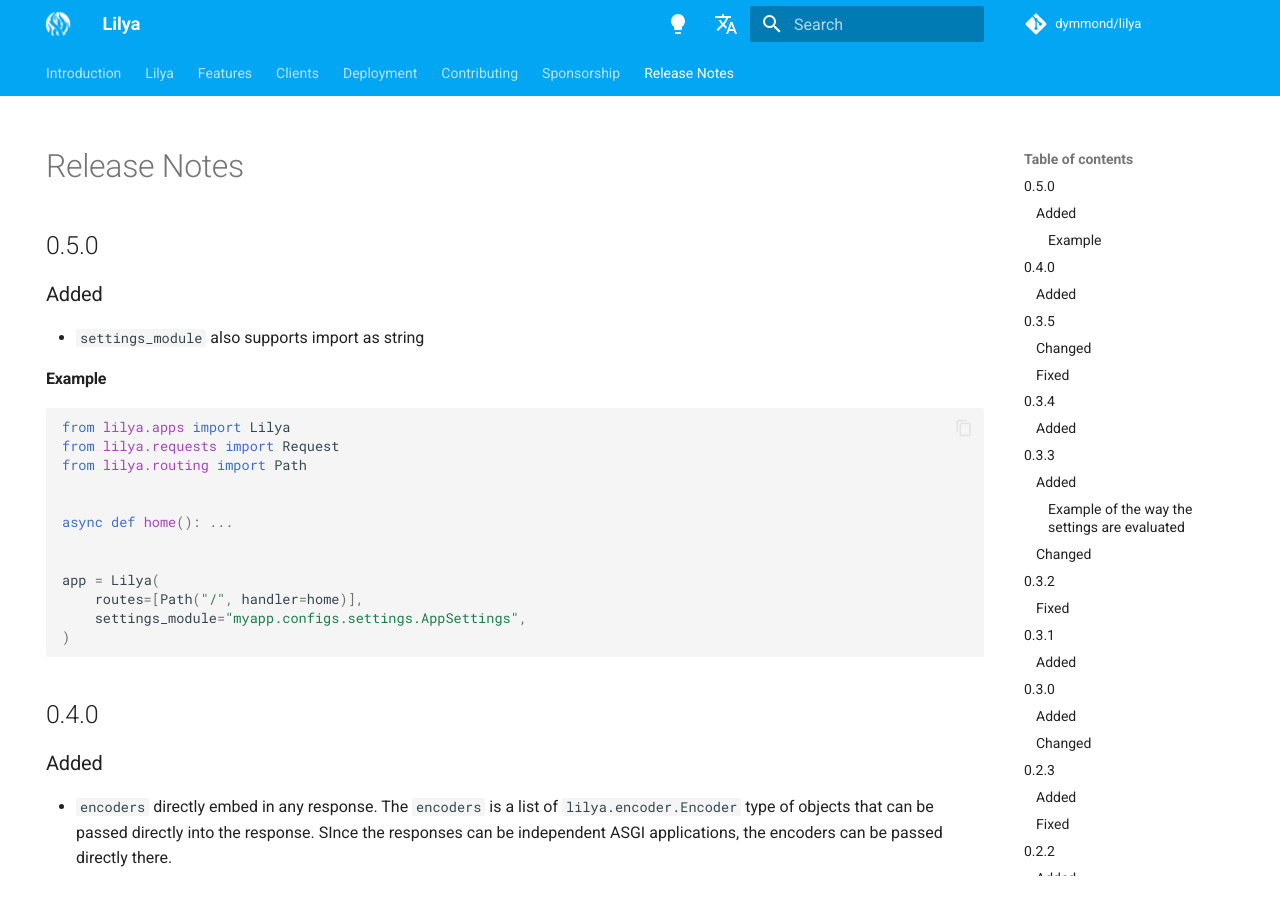
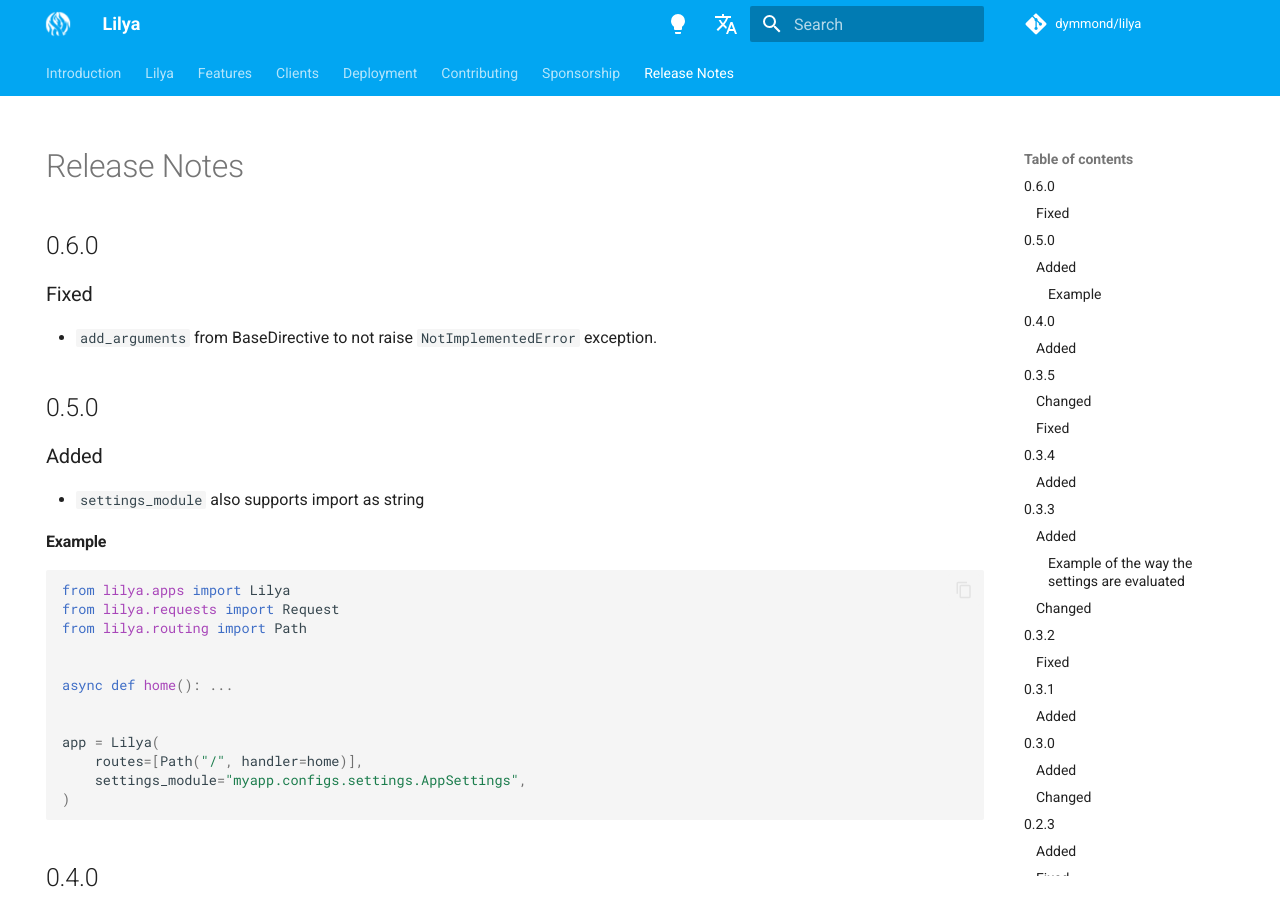
Before and after one commit to dymmond/lilya, an MkDocs documentation site: the page built from docs/release-notes.md, in a window 1280 px wide and 900 px high. Built offline with MkDocs 1.6.1 and Material for MkDocs 9.7.7, drawn with Linux system fonts in a browser that asks for light colours; comment, search, counter and statistics services are not loaded.

Commit message:
Release 0.6.0

```diff
--- a/docs/release-notes.md
+++ b/docs/release-notes.md
@@ -4,6 +4,12 @@
 ---
 
 # Release Notes
+
+## 0.6.0
+
+### Fixed
+
+- `add_arguments` from BaseDirective to not raise `NotImplementedError` exception.
 
 ## 0.5.0
 
--- a/lilya/__init__.py
+++ b/lilya/__init__.py
@@ -1 +1 @@
-__version__ = "0.5.0"
+__version__ = "0.6.0"
```
